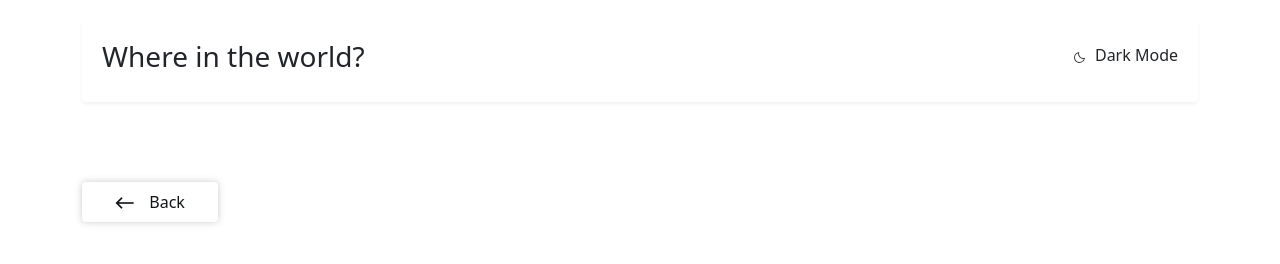
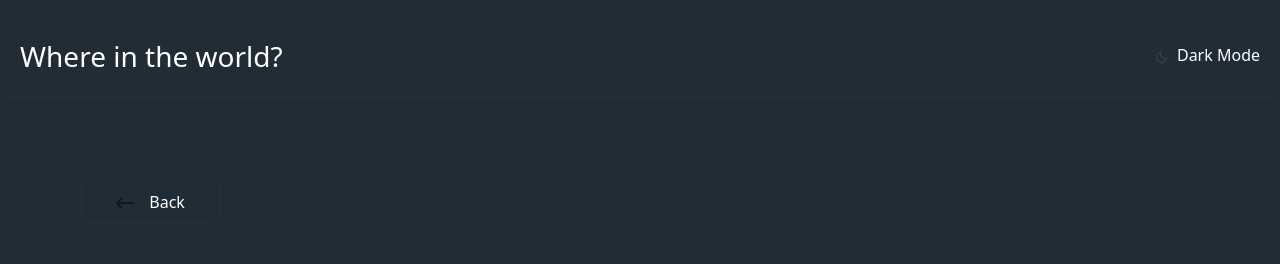
Before and after one commit to abduholiqovmuhammadzohir/5-oy-imtixon, a plain HTML site: page pages/item.html in a window 1280 px wide. Both pictures are taken after a click on the element "Dark Mode". Drawn offline with nearby package versions, Linux system fonts and the light colour scheme; no server answers.

Commit message:
homework

```diff
--- a/js/item.js
+++ b/js/item.js
@@ -1,6 +1,7 @@
 import { createHtml } from "./functions.js";
 
 const wrapper = document.getElementById('wrapper');
+const body = document.querySelector('body');
 
 const bodys = document.querySelector(".bodys")
 const loader = document.querySelector(".loader")
@@ -26,3 +27,8 @@ document.addEventListener('DOMContentLoaded', function () {
         window.location.assign('http://127.0.0.1:5500/index.html');
     }
 })
+
+
+dark && dark.addEventListener("click", () => {
+    body.classList.toggle("darc")
+});
--- a/pages/item.html
+++ b/pages/item.html
@@ -14,11 +14,11 @@
     </div>
 
     <div class="bodys">
+        <div id="dark" class="headers">
+            <h3>Where in the world?</h3>
+            <h6><img src="../img/moon.svg">Dark Mode</h6>
+        </div>
         <div class="container">
-            <div class="headers">
-                <h3>Where in the world?</h3>
-                <h6><img src="../img/moon.svg">Dark Mode</h6>
-            </div>
 
             <div>
                 <button class="btn"><a href="../index.html"><img src="../img/left.png"> Back</a></button>
--- a/styles/item.css
+++ b/styles/item.css
@@ -2,6 +2,22 @@ body {
     padding: 0;
     margin: 0;
     box-sizing: border-box;
+}
+
+:root {
+  --bgcolor: #fafafa;
+  --textcolor: #111517;
+  --cardcolor: white;
+}
+.darc {
+  --bgcolor: #202c36;
+  --textcolor: white;
+  --cardcolor: #2b3844;
+}
+
+body {
+  background-color: var(--bgcolor);
+  color: var(--textcolor);
 }
 
 .header {
@@ -40,7 +56,7 @@ body {
 .headers {
     margin-top: 20px;
     display: flex;
-    background-color: white;
+    background-color:var(--bgcolor);
     padding: 20px;
     justify-content: space-between;
     align-items: center;
@@ -59,13 +75,13 @@ button {
     width: 136px;
     height: 40px;
     border-radius: 6px;
-    background: #FFF;
+    background:var(--bgcolor);
     box-shadow: 0px 0px 7px 0px rgba(81, 77, 77, 0.29);
 }
 
 button a {
     text-decoration: none;
-    color: #111517;
+    color: var(--textcolor);
     font-size: 16px;
     font-style: normal;
     font-weight: 300;
--- a/styles/style.css
+++ b/styles/style.css
@@ -4,14 +4,27 @@
     box-sizing: border-box;
 };
 
+:root {
+  --bgcolor: #fafafa;
+  --textcolor: #111517;
+  --cardcolor: white;
+}
+.darc {
+  --bgcolor: #202c36;
+  --textcolor: white;
+  --cardcolor: #2b3844;
+}
+
 body {
-    background-color: #FAFAFA;
+  background-color: var(--bgcolor);
+  color: var(--textcolor);
 }
+
 
 .header {
     margin-top: 20px;
     display: flex;
-    background-color: white;
+    background-color: var(--bgcolor);
     padding: 20px;
     justify-content: space-between;
     align-items: center;
@@ -22,6 +35,7 @@ body {
 
 .header h6{
   cursor: pointer;
+  color: var(--textcolor);
 }
 
 .card{
@@ -29,6 +43,7 @@ body {
     padding-bottom:10px;
     margin-top: 40px;
     box-shadow: 0px 0px 7px 2px rgba(0, 0, 0, 0.06);
+    background-color:var(--bgcolor);
 };
 
 .search {
@@ -36,6 +51,7 @@ body {
     justify-content: space-between;
     align-items: center;
     padding: 50px;
+    color: var(--textcolor);
 }
 
 
@@ -44,10 +60,15 @@ body {
     height: 56px;
     flex-shrink: 0;
     border-radius: 5px;
-    background: #FFF;
+    background:var(--bgcolor);
     box-shadow: 0px 2px 9px 0px rgba(0, 0, 0, 0.05);
     border: none;
     padding-left: 25px;
+    color: var(--textcolor);
+}
+
+.search input::placeholder{
+  color: var(--textcolor);
 }
 
 #select {
@@ -58,8 +79,9 @@ body {
     width: 200px;
     height: 56px;
     border-radius: 5px;
-    background: #FFF;
+    background:var(--bgcolor);
     box-shadow: 0px 2px 9px 0px rgba(0, 0, 0, 0.05);
+    color:var(--textcolor);
 }
 .shunca{
     height: 160px;
```
Also changed, not shown: index.html (+5 -4 lines), js/index.js (+7 -0 lines).
